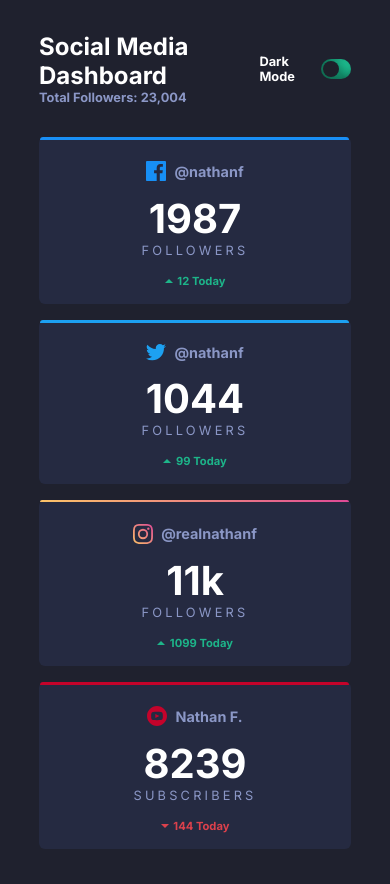
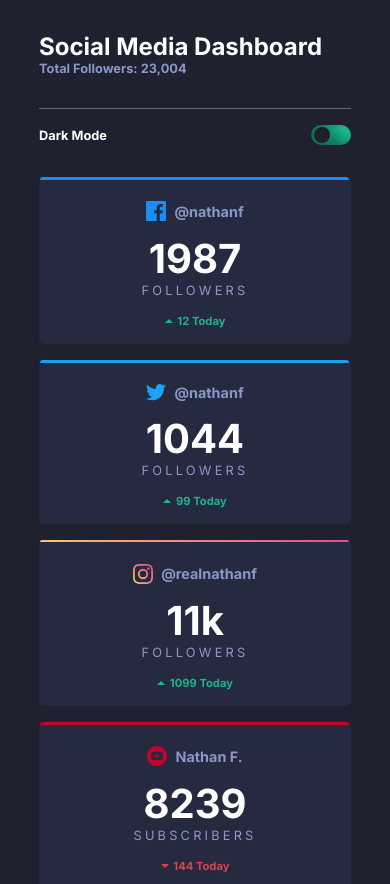
Before and after one commit to Tuangpi/socialmediatheme, a plain HTML site: page index.html in a window 390 px wide. Shown: the top 884 px of the page. Drawn offline with Linux system fonts and the light colour scheme.

Commit message:
finished

```diff
--- a/index.html
+++ b/index.html
@@ -18,11 +18,11 @@
     <main>
         <section class="first-section">
             <div class="first-section__top">
-                <div>
+                <div class="top">
                     <h2>Social Media Dashboard</h2>
                     <p>Total Followers: 23,004</p>
                 </div>
-                <div>
+                <div class="bottom">
                     <div class="white-txt">Dark Mode</div>
                     <input type="checkbox" name="change-mode" id="change-mode" class="change-mode">
                 </div>
--- a/sass/layout.scss
+++ b/sass/layout.scss
@@ -1,6 +1,7 @@
 body {
     --lime-green: hsl(163, 72%, 41%);
     --bright-red: hsl(356, 69%, 56%);
+    --card-hover: hsl(228, 28%, 27%);
     --very-dark-blue: hsl(230, 17%, 14%);
     --very-dark-blue-bg: hsl(232, 19%, 15%);
     --dark-blue-card: hsl(228, 28%, 20%);
@@ -10,23 +11,27 @@ body {
     --twitter: hsl(203, 89%, 53%);
     --instagram: linear-gradient(45deg, hsl(37, 97%, 70%), hsl(329, 70%, 58%));
     --youtube: hsl(348, 97%, 39%);
+    --horizontal: hsl(228, 12%, 44%);
 
     font-family: Inter, Impact, Haettenschweiler, 'Arial Narrow Bold', sans-serif;
     font-size: 16px;
     font-weight: 700;
     background-color: var(--very-dark-blue-bg);
 }
-body.white{
-    --white-txt: hsl(0, 0%, 100%);
+
+body.white {
+    --white-circle: hsl(0, 0%, 100%);
     --very-dark-blue-bg: hsl(225, 100%, 98%);
     --dark-blue-card: hsl(227, 47%, 96%);
     --txt-dark-gray-blue: hsl(228, 12%, 44%);
     --white-txt: hsl(230, 17%, 14%);
+    --card-hover: hsl(227, 47%, 92%);
 }
 
 main {
     margin: auto;
     margin-top: 2rem;
+    margin-bottom: 2rem;
     max-width: 80%;
     display: grid;
     row-gap: 2.5rem;
@@ -45,18 +50,35 @@ p {
 .first-section {
     &__top {
         display: flex;
+        flex-wrap: wrap;
+        column-gap: 4rem;
+        row-gap: 1rem;
         justify-content: space-between;
 
-        div:last-child {
+        .top {
+            @media screen and (max-width: 580px) {
+                width: 100%;
+                padding-bottom: 2rem;
+                border-bottom: 1px solid var(--horizontal);
+            }
+        }
+
+        .bottom {
             display: flex;
             align-items: center;
+            justify-content: space-between;
             column-gap: 0.6rem;
+
+            @media screen and (max-width: 580px) {
+                min-width: 100%;
+            }
 
             .white-txt {
                 color: var(--white-txt);
                 font-size: 0.8rem;
             }
-            .change-mode{
+
+            .change-mode {
                 position: relative;
                 width: 3em;
                 height: 1.5em;
@@ -67,7 +89,8 @@ p {
                 box-shadow: inset 0 0 5px rgba(0, 0, 0, 0.2);
                 cursor: pointer;
             }
-            .change-mode::after{
+
+            .change-mode::after {
                 content: '';
                 position: absolute;
                 width: 1.2em;
@@ -78,9 +101,10 @@ p {
                 top: 0.15em;
                 left: 0.2em;
             }
-            .change-mode:checked::after{
+
+            .change-mode:checked::after {
                 left: 1.55em;
-                background-color: var(--white-txt);
+                background-color: var(--white-circle);
             }
         }
     }
@@ -88,7 +112,7 @@ p {
     &__bottom {
         margin-top: 2rem;
         display: grid;
-        grid-template-columns: repeat(auto-fit, minmax(12rem, 1fr));
+        grid-template-columns: repeat(auto-fit, minmax(15rem, 1fr));
         gap: 1rem;
 
         .first-section-card {
@@ -137,7 +161,7 @@ p {
             }
         }
 
-        .first-section-card::before{
+        .first-section-card::before {
             content: '';
             position: absolute;
             width: 99%;
@@ -147,21 +171,25 @@ p {
             border-top-left-radius: 6px;
             border-top-right-radius: 6px;
         }
-        .facebook::before{
+
+        .facebook::before {
             background-color: var(--facebook);
         }
-        .twitter::before{
+
+        .twitter::before {
             background-color: var(--twitter);
         }
-        .instagram::before{
+
+        .instagram::before {
             background: var(--instagram);
         }
-        .youtube::before{
+
+        .youtube::before {
             background-color: var(--youtube);
         }
 
         .first-section-card:hover {
-            background-color: hsl(228, 28%, 27%);
+            background-color: var(--card-hover);
         }
     }
 }
@@ -211,7 +239,7 @@ p {
         }
 
         .second-section-card:hover {
-            background-color: hsl(228, 28%, 27%);
+            background-color: var(--card-hover);
         }
     }
 }
```
Also changed, not shown: css/layout.css, css/style.css, 2 other files.
